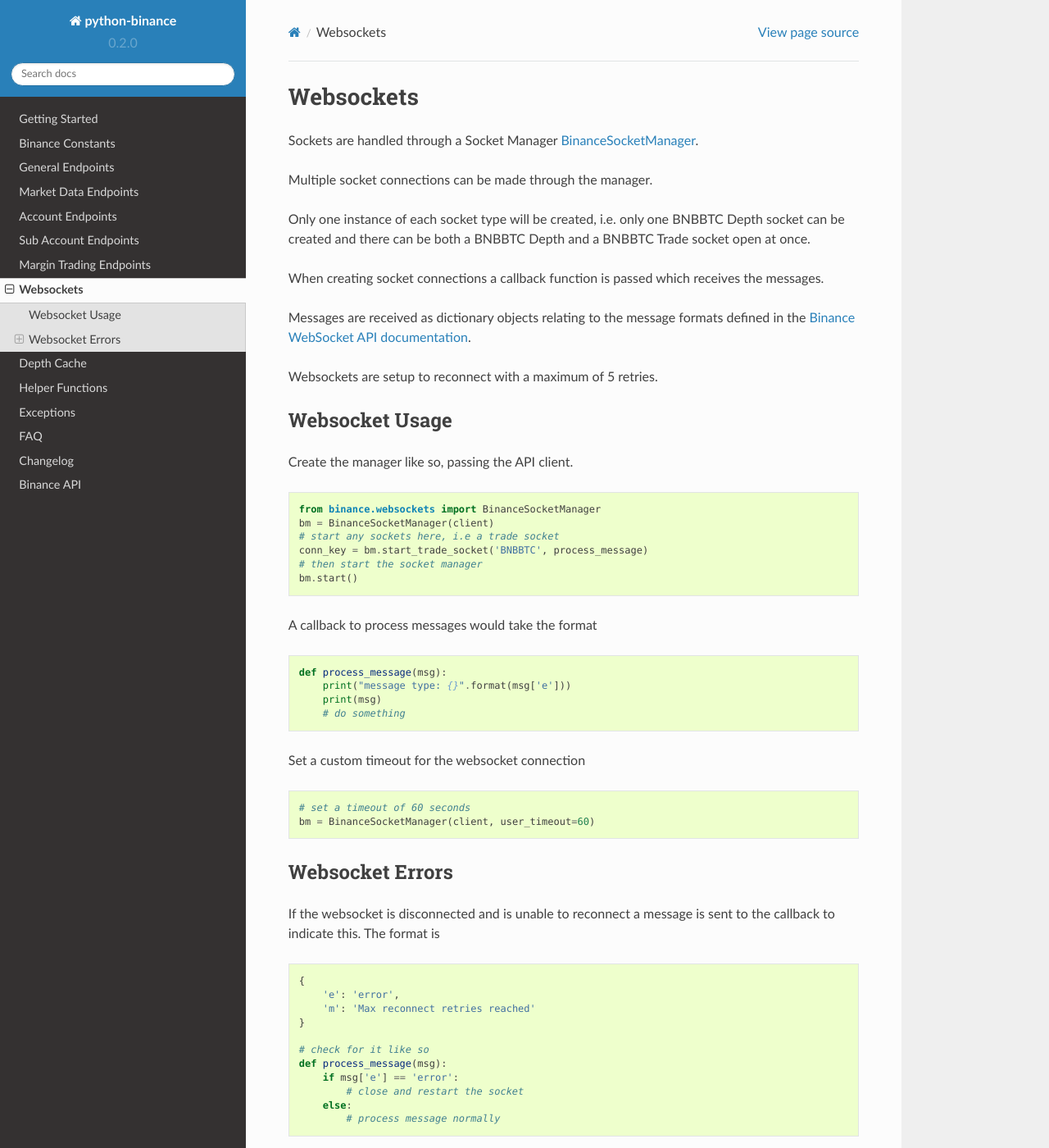
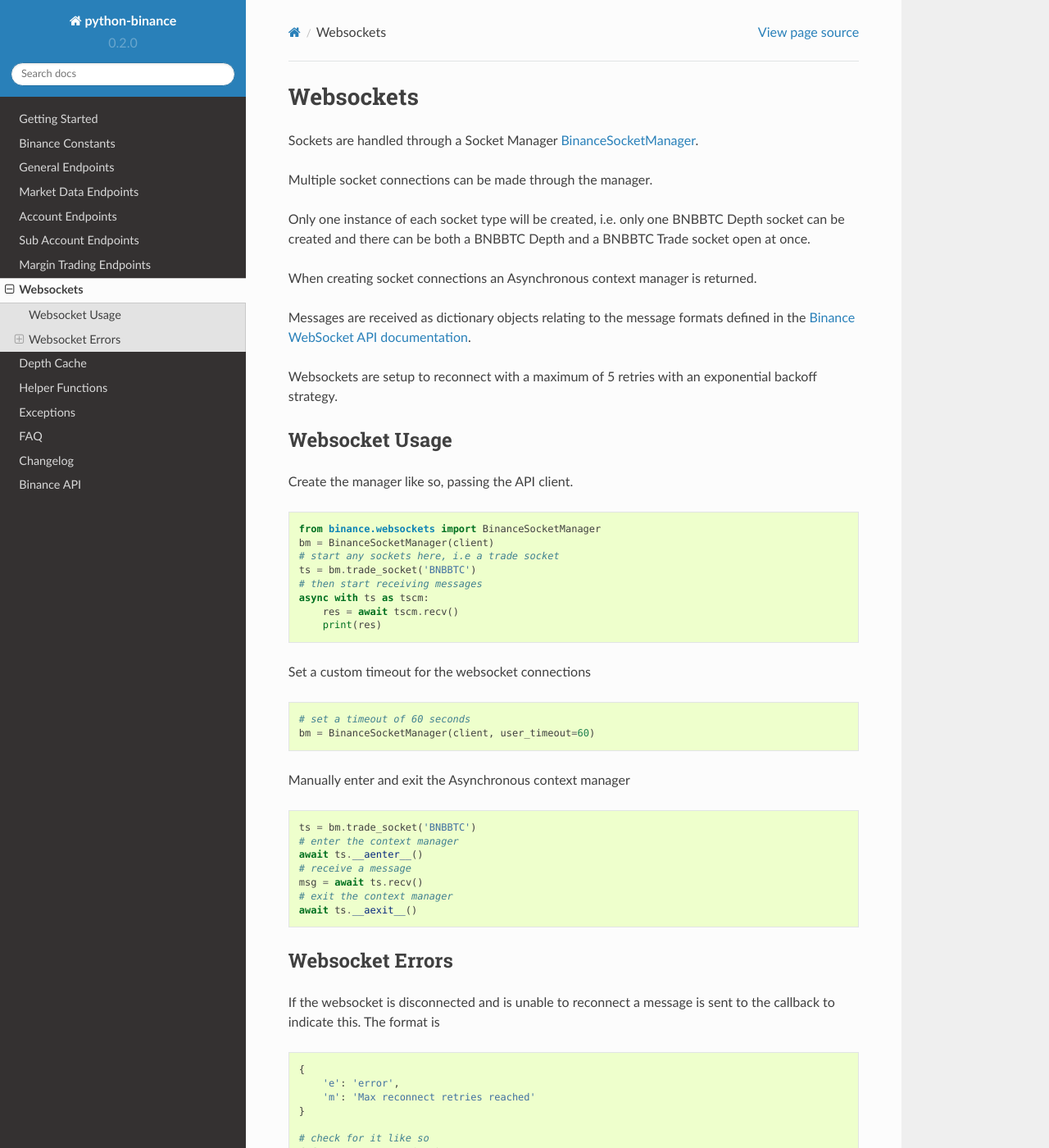
Before and after one commit to sammchardy/python-binance, a Sphinx documentation site: the page built from docs/websockets.rst, in a window 1280 px wide and 1400 px high. Shown: the whole window at 82% size. Built offline with Sphinx 7.4.7 and the Read the Docs theme 2.0.0, drawn with Linux system fonts in a browser that asks for light colours; formulas are drawn with MathJax 3; pages that are not in the unit, such as notebooks, are missing from menus; some of the changed text lies outside the part shown.

Commit message:
Update docs with asyncio and websocket examples

```diff
--- a/docs/faqs.rst
+++ b/docs/faqs.rst
@@ -20,9 +20,3 @@
 *A2*: You may need to regenerate your API Key and Secret
 
 *A3*: You may be attempting to access the API from a Chinese IP address, these are now restricted by Binance.
-
-
-*Q: Twisted won't install using pip on Windows*
-
-*A*:If you see errors building Twisted indication Microsoft Visual C++ is required you may need to install the Visual C++ Build Tools
-refer to the `Python Wiki on Widows Compilers <https://wiki.python.org/moin/WindowsCompilers>`_ for your relevant version.
--- a/docs/websockets.rst
+++ b/docs/websockets.rst
@@ -8,11 +8,11 @@
 Only one instance of each socket type will be created, i.e. only one BNBBTC Depth socket can be created
 and there can be both a BNBBTC Depth and a BNBBTC Trade socket open at once.
 
-When creating socket connections a callback function is passed which receives the messages.
+When creating socket connections an Asynchronous context manager is returned.
 
 Messages are received as dictionary objects relating to the message formats defined in the `Binance WebSocket API documentation <https://github.com/binance-exchange/binance-official-api-docs/blob/master/web-socket-streams.md>`_.
 
-Websockets are setup to reconnect with a maximum of 5 retries.
+Websockets are setup to reconnect with a maximum of 5 retries with an exponential backoff strategy.
 
 Websocket Usage
 ---------------
@@ -24,25 +24,30 @@
     from binance.websockets import BinanceSocketManager
     bm = BinanceSocketManager(client)
     # start any sockets here, i.e a trade socket
-    conn_key = bm.start_trade_socket('BNBBTC', process_message)
-    # then start the socket manager
-    bm.start()
+    ts = bm.trade_socket('BNBBTC')
+    # then start receiving messages
+    async with ts as tscm:
+        res = await tscm.recv()
+        print(res)
 
-A callback to process messages would take the format
-
-.. code:: python
-
-    def process_message(msg):
-        print("message type: {}".format(msg['e']))
-        print(msg)
-        # do something
-
-Set a custom timeout for the websocket connection
+Set a custom timeout for the websocket connections
 
 .. code:: python
 
     # set a timeout of 60 seconds
     bm = BinanceSocketManager(client, user_timeout=60)
+
+Manually enter and exit the Asynchronous context manager
+
+.. code:: python
+
+    ts = bm.trade_socket('BNBBTC')
+    # enter the context manager
+    await ts.__aenter__()
+    # receive a message
+    msg = await ts.recv()
+    # exit the context manager
+    await ts.__aexit__()
 
 
 Websocket Errors
@@ -65,8 +70,8 @@
             # process message normally
 
 
-`Multiplex Socket <binance.html#binance.websockets.BinanceSocketManager.start_multiplex_socket>`_
-+++++++++++++++++++++++++++++++++++++++++++++++++++++++++++++++++++++++++++++++++++++++++++++++++
+`Multiplex Socket <binance.html#binance.websockets.BinanceSocketManager.multiplex_socket>`_
++++++++++++++++++++++++++++++++++++++++++++++++++++++++++++++++++++++++++++++++++++++++++++
 
 Create a socket combining multiple streams.
 
@@ -78,14 +83,11 @@
 
 .. code:: python
 
-    def process_m_message(msg):
-        print("stream: {} data: {}".format(msg['stream'], msg['data']))
+    # pass a list of stream names
+    ms = bm.multiplex_socket(['bnbbtc@aggTrade', 'neobtc@ticker'])
 
-    # pass a list of stream names
-    conn_key = bm.start_multiplex_socket(['bnbbtc@aggTrade', 'neobtc@ticker'], process_m_message)
-
-`Depth Socket <binance.html#binance.websockets.BinanceSocketManager.start_depth_socket>`_
-+++++++++++++++++++++++++++++++++++++++++++++++++++++++++++++++++++++++++++++++++++++++++
+`Depth Socket <binance.html#binance.websockets.BinanceSocketManager.depth_socket>`_
++++++++++++++++++++++++++++++++++++++++++++++++++++++++++++++++++++++++++++++++++++
 
 Depth sockets have an optional depth parameter to receive partial book rather than a diff response.
 By default this the diff response is returned.
@@ -94,14 +96,14 @@
 .. code:: python
 
     # depth diff response
-    diff_key = bm.start_depth_socket('BNBBTC', process_message)
+    ds = bm.depth_socket('BNBBTC')
 
     # partial book response
-    partial_key = bm.start_depth_socket('BNBBTC', process_message, depth=BinanceSocketManager.WEBSOCKET_DEPTH_5)
+    ds = bm.depth_socket('BNBBTC', depth=BinanceSocketManager.WEBSOCKET_DEPTH_5)
 
 
-`Kline Socket <binance.html#binance.websockets.BinanceSocketManager.start_kline_socket>`_
-+++++++++++++++++++++++++++++++++++++++++++++++++++++++++++++++++++++++++++++++++++++++++
+`Kline Socket <binance.html#binance.websockets.BinanceSocketManager.kline_socket>`_
++++++++++++++++++++++++++++++++++++++++++++++++++++++++++++++++++++++++++++++++++++
 
 Kline sockets have an optional interval parameter. By default this is set to 1 minute.
 Valid interval values are `defined as enums <enums.html>`_.
@@ -109,49 +111,49 @@
 .. code:: python
 
     from binance.enums import *
-    conn_key = bm.start_kline_socket('BNBBTC', process_message, interval=KLINE_INTERVAL_30MINUTE)
+    ks = bm.kline_socket('BNBBTC', interval=KLINE_INTERVAL_30MINUTE)
 
 
-`Aggregated Trade Socket <binance.html#binance.websockets.BinanceSocketManager.start_aggtrade_socket>`_
-+++++++++++++++++++++++++++++++++++++++++++++++++++++++++++++++++++++++++++++++++++++++++++++++++++++++
+`Aggregated Trade Socket <binance.html#binance.websockets.BinanceSocketManager.aggtrade_socket>`_
++++++++++++++++++++++++++++++++++++++++++++++++++++++++++++++++++++++++++++++++++++++++++++++++++
 
 .. code:: python
 
-    conn_key = bm.start_aggtrade_socket('BNBBTC', process_message)
+    ats = bm.aggtrade_socket('BNBBTC')
 
 
-`Trade Socket <binance.html#binance.websockets.BinanceSocketManager.start_trade_socket>`_
-++++++++++++++++++++++++++++++++++++++++++++++++++++++++++++++++++++++++++++++++++++++++++
+`Trade Socket <binance.html#binance.websockets.BinanceSocketManager.trade_socket>`_
++++++++++++++++++++++++++++++++++++++++++++++++++++++++++++++++++++++++++++++++++++
 
 .. code:: python
 
-    conn_key = bm.start_trade_socket('BNBBTC', process_message)
+    ts = bm.trade_socket('BNBBTC')
 
-`Symbol Ticker Socket <binance.html#binance.websockets.BinanceSocketManager.start_symbol_ticker_socket>`_
-+++++++++++++++++++++++++++++++++++++++++++++++++++++++++++++++++++++++++++++++++++++++++++++++++++++++++
+`Symbol Ticker Socket <binance.html#binance.websockets.BinanceSocketManager.symbol_ticker_socket>`_
++++++++++++++++++++++++++++++++++++++++++++++++++++++++++++++++++++++++++++++++++++++++++++++++++++
 
 .. code:: python
 
-    conn_key = bm.start_symbol_ticker_socket('BNBBTC', process_message)
+    sts = bm.symbol_ticker_socket('BNBBTC')
 
-`Ticker Socket <binance.html#binance.websockets.BinanceSocketManager.start_ticker_socket>`_
-+++++++++++++++++++++++++++++++++++++++++++++++++++++++++++++++++++++++++++++++++++++++++++
+`Ticker Socket <binance.html#binance.websockets.BinanceSocketManager.ticker_socket>`_
++++++++++++++++++++++++++++++++++++++++++++++++++++++++++++++++++++++++++++++++++++++
 
 .. code:: python
 
-    conn_key = bm.start_ticker_socket(process_message)
+    ts = bm.ticker_socket(process_message)
 
-`Mini Ticker Socket <binance.html#binance.websockets.BinanceSocketManager.start_miniticker_socket>`_
-++++++++++++++++++++++++++++++++++++++++++++++++++++++++++++++++++++++++++++++++++++++++++++++++++++
+`Mini Ticker Socket <binance.html#binance.websockets.BinanceSocketManager.miniticker_socket>`_
+++++++++++++++++++++++++++++++++++++++++++++++++++++++++++++++++++++++++++++++++++++++++++++++
 
 .. code:: python
 
     # by default updates every second
-    conn_key = bm.start_miniticker_socket(process_message)
+    mts = bm.miniticker_socket()
 
     # this socket can take an update interval parameter
     # set as 5000 to receive updates every 5 seconds
-    conn_key = bm.start_miniticker_socket(process_message, 5000)
+    mts = bm.miniticker_socket(5000)
 
 User Socket
 +++++++++++
@@ -166,64 +168,25 @@
 
 There are separate sockets for Spot, Cross-margin and separate Isolated margin accounts.
 
-`Spot trading <binance.html#binance.websockets.BinanceSocketManager.start_user_socket>`_
-~~~~~~~~~~~~~~~~~~~~~~~~~~~~~~~~~~~~~~~~~~~~~~~~~~~~~~~~~~~~~~~~~~~~~~~~~~~~~~~~~~~~~~~~
+`Spot trading <binance.html#binance.websockets.BinanceSocketManager.user_socket>`_
+~~~~~~~~~~~~~~~~~~~~~~~~~~~~~~~~~~~~~~~~~~~~~~~~~~~~~~~~~~~~~~~~~~~~~~~~~~~~~~~~~~
 
 .. code:: python
 
-    bm.start_user_socket(process_message)
+    bm.user_socket()
 
 
-`Cross-margin <binance.html#binance.websockets.BinanceSocketManager.start_margin_socket>`_
-~~~~~~~~~~~~~~~~~~~~~~~~~~~~~~~~~~~~~~~~~~~~~~~~~~~~~~~~~~~~~~~~~~~~~~~~~~~~~~~~~~~~~~~~~~
+`Cross-margin <binance.html#binance.websockets.BinanceSocketManager.margin_socket>`_
+~~~~~~~~~~~~~~~~~~~~~~~~~~~~~~~~~~~~~~~~~~~~~~~~~~~~~~~~~~~~~~~~~~~~~~~~~~~~~~~~~~~~
 
 .. code:: python
 
-    bm.start_margin_socket(process_message)
+    bm.margin_socket()
 
 
-`Isolated margin <binance.html#binance.websockets.BinanceSocketManager.start_isolated_margin_socket>`_
-~~~~~~~~~~~~~~~~~~~~~~~~~~~~~~~~~~~~~~~~~~~~~~~~~~~~~~~~~~~~~~~~~~~~~~~~~~~~~~~~~~~~~~~~~~~~~~~~~~~~~~
+`Isolated margin <binance.html#binance.websockets.BinanceSocketManager.isolated_margin_socket>`_
+~~~~~~~~~~~~~~~~~~~~~~~~~~~~~~~~~~~~~~~~~~~~~~~~~~~~~~~~~~~~~~~~~~~~~~~~~~~~~~~~~~~~~~~~~~~~~~~~
 
 .. code:: python
 
-    bm.start_isolated_margin_socket(symbol, process_message)
-
-
-
-`Close a Socket <binance.html#binance.websockets.BinanceSocketManager.stop_socket>`_
-++++++++++++++++++++++++++++++++++++++++++++++++++++++++++++++++++++++++++++++++++++
-
-To close an individual socket call the `stop_socket` function.
-This takes a conn_key parameter which is returned when starting the socket.
-
-.. code:: python
-
-    bm.stop_socket(conn_key)
-
-
-To stop all sockets and end the manager call `close` after doing this a `start` call would be required to connect any new sockets.
-
-.. code:: python
-
-    bm.close()
-
-.. image:: https://analytics-pixel.appspot.com/UA-111417213-1/github/python-binance/docs/websockets?pixel
-
-
-Close and exit program
-++++++++++++++++++++++
-
-Websockets utilise a reactor loop from the Twisted library. Using the `close` method above will close
-the websocket connections but it won't stop the reactor loop so your code may not exit when you expect.
-
-If you do want to exit then use the `stop` method from reactor like below.
-
-.. code:: python
-
-    from twisted.internet import reactor
-
-    # program code here
-
-    # when you need to exit
-    reactor.stop()
+    bm.isolated_margin_socket(symbol)
```
Also changed, not shown: docs/overview.rst (+26 -5 lines).
